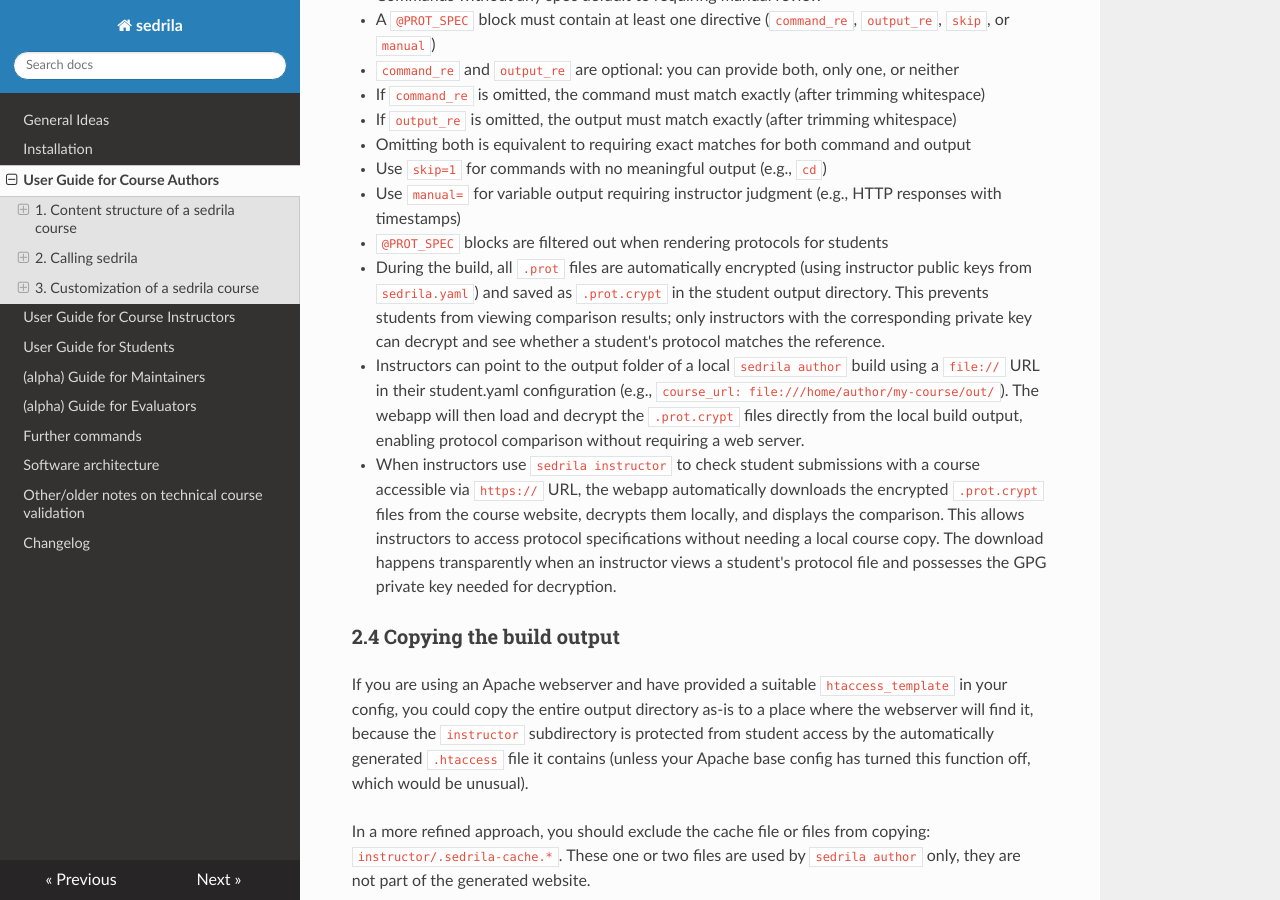
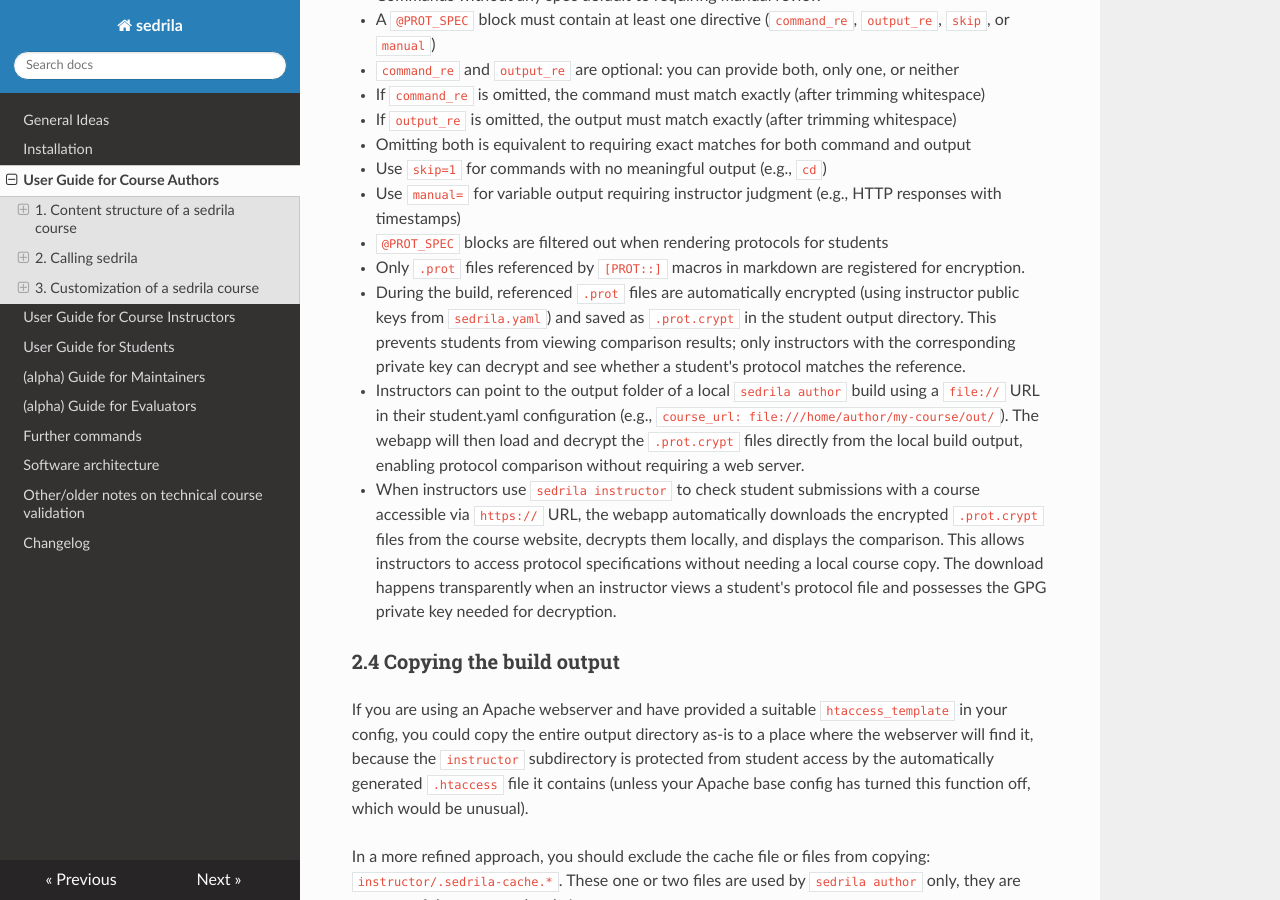
Before and after one commit to fubinf/sedrila, an MkDocs documentation site: the page built from docs/authors.md, in a window 1280 px wide and 900 px high, scrolled down 21354 px. Built offline with MkDocs 1.6.1, drawn with Linux system fonts in a browser that asks for light colours; nearby versions of some CDN libraries.

Commit message:
authors.md: docs for protocolchecker

```diff
--- a/docs/authors.md
+++ b/docs/authors.md
@@ -1050,7 +1050,8 @@ Notes:
 - Use `skip=1` for commands with no meaningful output (e.g., `cd`)
 - Use `manual=` for variable output requiring instructor judgment (e.g., HTTP responses with timestamps)
 - `@PROT_SPEC` blocks are filtered out when rendering protocols for students
-- During the build, all `.prot` files are automatically encrypted (using instructor public keys from `sedrila.yaml`)
+- Only `.prot` files referenced by `[PROT::]` macros in markdown are registered for encryption.
+- During the build, referenced `.prot` files are automatically encrypted (using instructor public keys from `sedrila.yaml`)
   and saved as `.prot.crypt` in the student output directory. This prevents students from viewing comparison results;
   only instructors with the corresponding private key can decrypt and see whether a student's protocol matches the reference.
 - Instructors can point to the output folder of a local `sedrila author` build using a `file://` URL in their student.yaml
```
